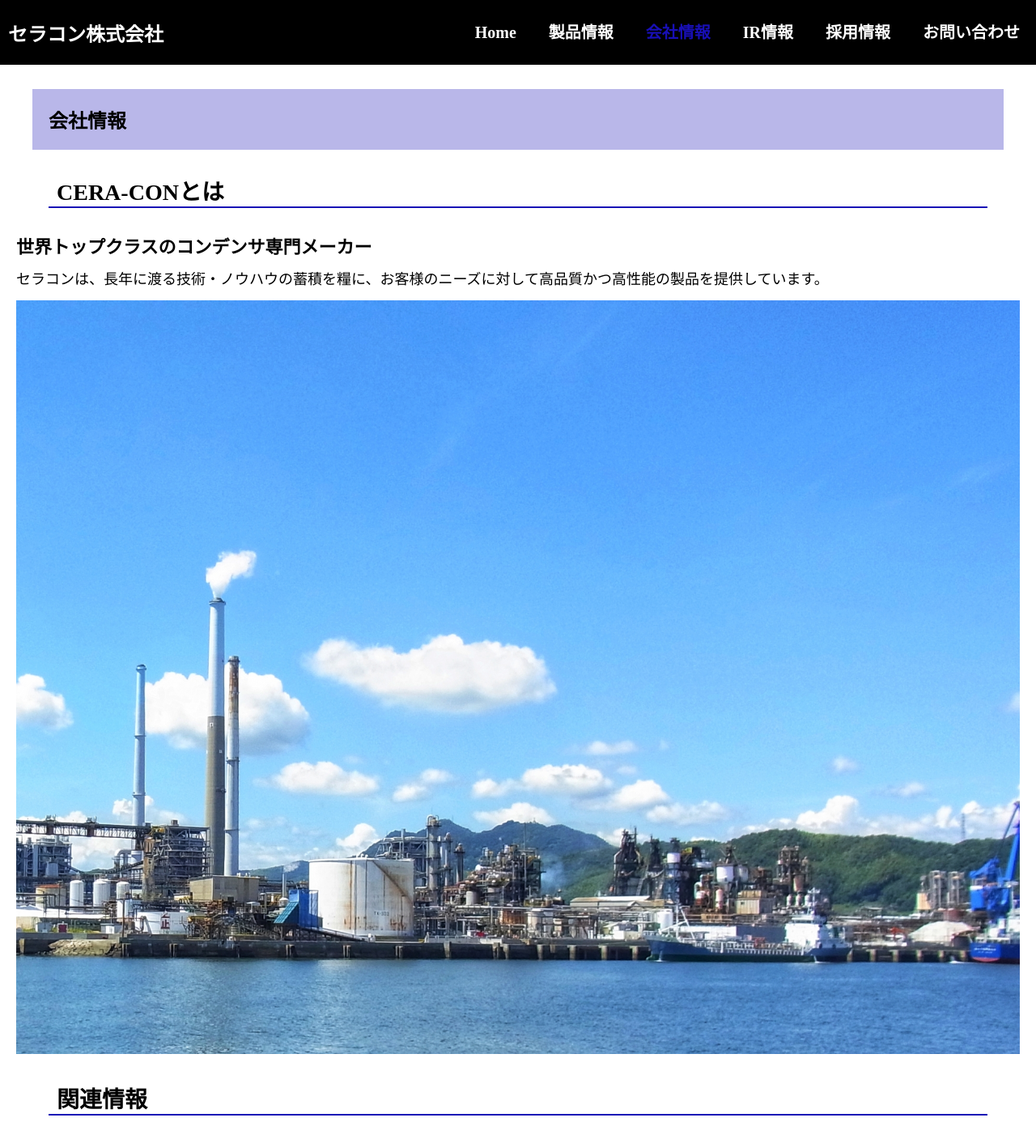
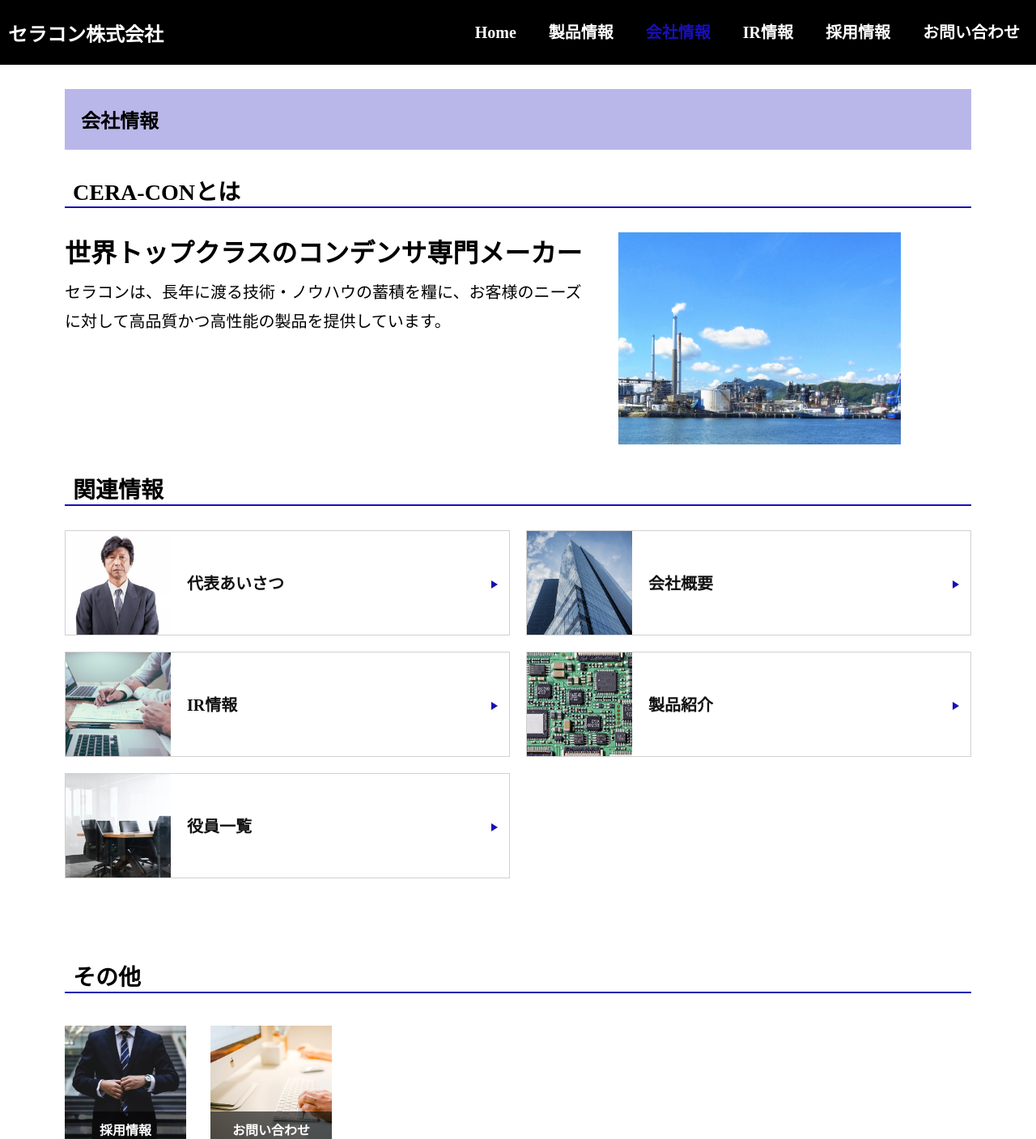
Before and after one commit to kuma9732/manufacturing-company-site-2nd, a Vue app: page /company in a window 1280 px wide. Shown: the top 1407 px of the page at 81% size. Built offline with nearby package versions, Linux system fonts and the light colour scheme.

Commit message:
finish company page

```diff
--- a/src/components/OthersInformation.vue
+++ b/src/components/OthersInformation.vue
@@ -1,13 +1,15 @@
 <template>
-  <div class="related-info-wrapper">
-    <div class="related-info-heading">
+  <div class="others-info-wrapper">
+    <div class="others-info-heading">
         <h2>その他</h2>
     </div>
-    <div class="related-info-content" v-for="info in othersInfomation" :key="info.id">
+    <div class="others-info-container">
+      <div class="others-info-content" v-for="info in othersInfomation" :key="info.id">
         <a href="#">
           <img :src="info.url" alt="">
           <p>{{ info.name }}</p>
         </a>
+      </div>
     </div>
   </div>
 </template>
@@ -34,7 +36,15 @@ export default {
 </script>
 
 <style scoped lang="scss">
-.related-info-content{
+.others-info-heading h2 {
+  margin: 40px 20px;
+}
+
+.others-info-container {
+  margin: 0 20px;
+}
+
+.others-info-content {
   margin-top: 20px;
   padding: 0;
   text-align: center;
@@ -44,21 +54,20 @@ export default {
   overflow: hidden;
   float: left;
   margin-right: 20px;
-}
 
-.related-info-content img {
+  img {
     width: 100%;
     height: 100%;
     display: block;
     transition-duration: .3s;
-}
 
-.related-info-content img:hover {
+    &:hover {
       transform: scale(1.1);
       transition-duration: .3s;
     }
+  }
 
-.related-info-content p{
+  p {
     font-size: 16px;
     background-color: rgba(0,0,0,.6);
     margin-bottom: 0;
@@ -72,9 +81,26 @@ export default {
     color: #fff;
   }
 
-.related-info-content a{
+  a {
     text-decoration: none;
     color: #fff;
   }
+}
+/* ==== PC版==== */
+@media (min-width: 768px){
+  .others-info-heading h2 {
+    margin: 30px 40px 20px;
+  }
+
+  .others-info-container {
+    margin: 0 40px;
+  }
+
+  .others-info-content {
+    width: 150px;
+    height: 150px;
+    margin-right: 30px;
+  }
+}
 
 </style>
--- a/src/components/RelatedInformation.vue
+++ b/src/components/RelatedInformation.vue
@@ -3,11 +3,11 @@
     <div class="related-info-heading">
         <h2>関連情報</h2>
     </div>
-    <div class="related-info-content" v-for="application in applications" :key="application.id">
-      <div class="lineup-content">
+    <div class="related-info-container">
+      <div class="related-content" v-for="application in applications" :key="application.id">
         <a href="#">
           <img :src="application.url" alt="">
-          <p class="app-text">{{ application.name }}</p>
+          <p class="related-info-text">{{ application.name }}</p>
         </a>
       </div>
     </div>
@@ -51,29 +51,44 @@ export default {
 </script>
 
 <style scoped lang="scss">
+.related-info-wrapper {
+  max-width: 1200px;
+
+  h2 {
+    margin: 30px 20px;
+  }
+}
+
+.related-info-container {
+  margin: 0 20px;
+}
+
 p {
-    padding: 25px 30px 0 10px;
+    line-height: 100px;
+    padding-left: 20px;
     margin: 0;
-    font-size: 14px;
+    font-size: 18px;
     color: #111;
     font-weight: 600;
-  }
+}
+
 img {
-    height: 70px;
-    width: 70px;
+    height: 100px;
+    width: 100px;
 }
+
 a {
     display: flex;
     margin: 0 auto;
     position: relative;
     border: rgba(106, 101, 104, .3) 1px solid;
-    height: 70px;
+    height: 100px;
     vertical-align: middle;
     overflow: hidden;
     text-decoration: none;
     width: 100%;
 
-    &::before {
+    &:before {
       content: "";
       display: block;
       position: absolute;
@@ -89,7 +104,7 @@ a {
       margin-right: -8px;
     }
 
-    &::after {
+    &:after {
       background : var(--first-color);
       opacity: .1;
       content:"";
@@ -102,8 +117,65 @@ a {
       width: 100%;
     }
 
-    &:hover::after {
-      left:0;
+    &:hover:after {
+      left: 0;
+    }
+}
+/* ==== PC版==== */
+@media (min-width: 768px){
+  .related-info-wrapper h2 {
+    margin: 30px 40px;
+  }
+
+
+  .related-info-container {
+    margin: 0 40px;
+  }
+  .related-info-container {
+    display: grid;
+    grid-template-columns: 1fr 1fr;
+    grid-gap: 20px;
+  }
+
+  .related-content {
+    padding: 0;
+    margin: 0;
+
+     img {
+      height: 100px;
+      width: 100px;
+    }
+
+    a {
+      margin: 0 auto;
+      height: 100px;
+    }
+
+    p {
+      font-size: 20px;
     }
   }
+}
+
+/* ==== PC版 (大) ==== */
+@media (min-width: 1025px){
+  .related-content {
+    padding: 0;
+
+     img {
+      height: 130px;
+      width: 130px;
+    }
+
+    a {
+      margin: 0 auto;
+      height: 130px;
+    }
+
+    p {
+      font-size: 20px;
+      line-height: 130px;
+    }
+  }
+}
 </style>
--- a/src/views/Company.vue
+++ b/src/views/Company.vue
@@ -2,11 +2,13 @@
   <main id="company">
     <div class="company-heading">
       <h3>会社情報</h3>
+      <h2>CERA-CONとは</h2>
     </div>
     <div class="company-wrapper">
-      <h2>CERA-CONとは</h2>
+      <div class="company-text">
         <h4>世界トップクラスのコンデンサ専門メーカー</h4>
         <p>セラコンは、長年に渡る技術・ノウハウの蓄積を糧に、お客様のニーズに対して高品質かつ高性能の製品を提供しています。</p>
+      </div>
       <div class="company-image">
          <img src="@/assets/image/company-image.jpg" alt="">
       </div>
@@ -25,7 +27,6 @@ import RelatedInformation from '@/components/RelatedInformation.vue'
 import OthersInformation from '@/components/OthersInformation.vue'
 
 export default {
-  // name: 'Home',
   components: {
     RelatedInformation,
     OthersInformation
@@ -34,29 +35,76 @@ export default {
 </script>
 
 <style lang="scss" scoped>
-.related-info,
-.others-info {
-  margin:0 20px;
+#company {
+  max-width: 1200px;
+  margin: 0 auto;
+
 }
-.company-image img{
-  width: 100%;
+
+.company-heading h2 {
+  margin: 30px 20px;
 }
+
+.company-image {
+  text-align: center;
+
+  img {
+    width: 60%;
+  }
+}
+
 .company-wrapper {
   margin: 0 20px;
+
+  h4 {
+    font-size: 24px;
   }
-.company-wrapper h4 {
-  font-size: 22px;
-}
-.company-wrapper p {
+
+  p {
     font-size: 18px;
     margin-top: 10px;
-  margin-bottom: 10px;
+    margin-bottom: 50px;
     line-height: 1.8;
+  }
 }
 
 /* ==== PC版==== */
 @media (min-width: 768px){
+  .company-heading h2 {
+    margin: 30px 40px;
+  }
 
+  .company-wrapper {
+    margin: 0 40px;
+    display: grid;
+    grid-gap: 30px;
+    grid-template-columns: 3fr 2fr;
+  }
+
+  .company-text {
+    grid-column: 1/2;
+
+    h4 {
+      font-size: 32px;
+
+    }
+    p {
+      font-size: 20px;
+    }
+  }
+  .company-image {
+    grid-column: 2/3;
+    text-align: left;
+
+    img {
+      width: 80%;
+    }
+  }
+
+  .related-info,
+  .others-info {
+    margin-bottom: 100px;
+  }
 }
 
 
```
Lines whose indentation alone changed are shown as unchanged.
